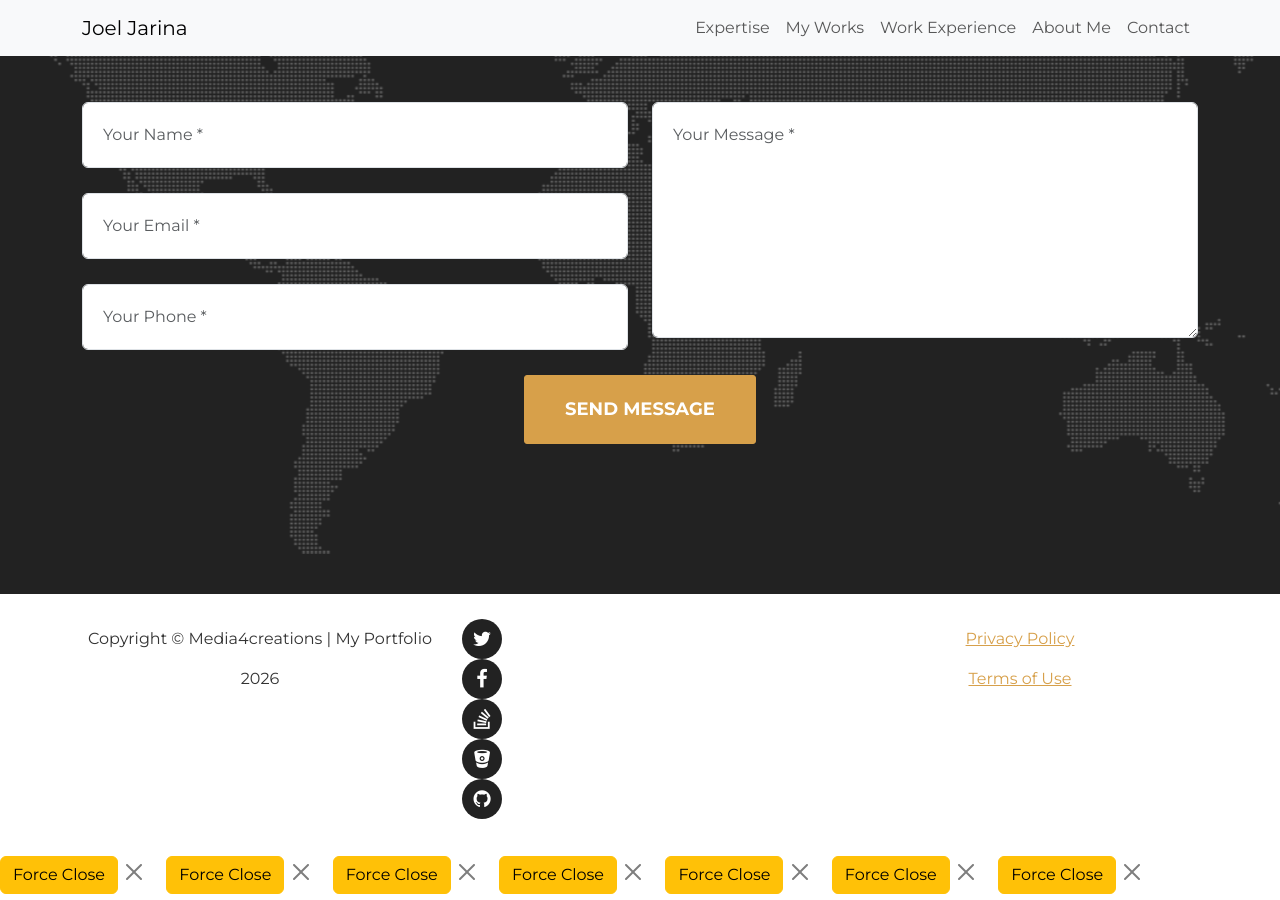
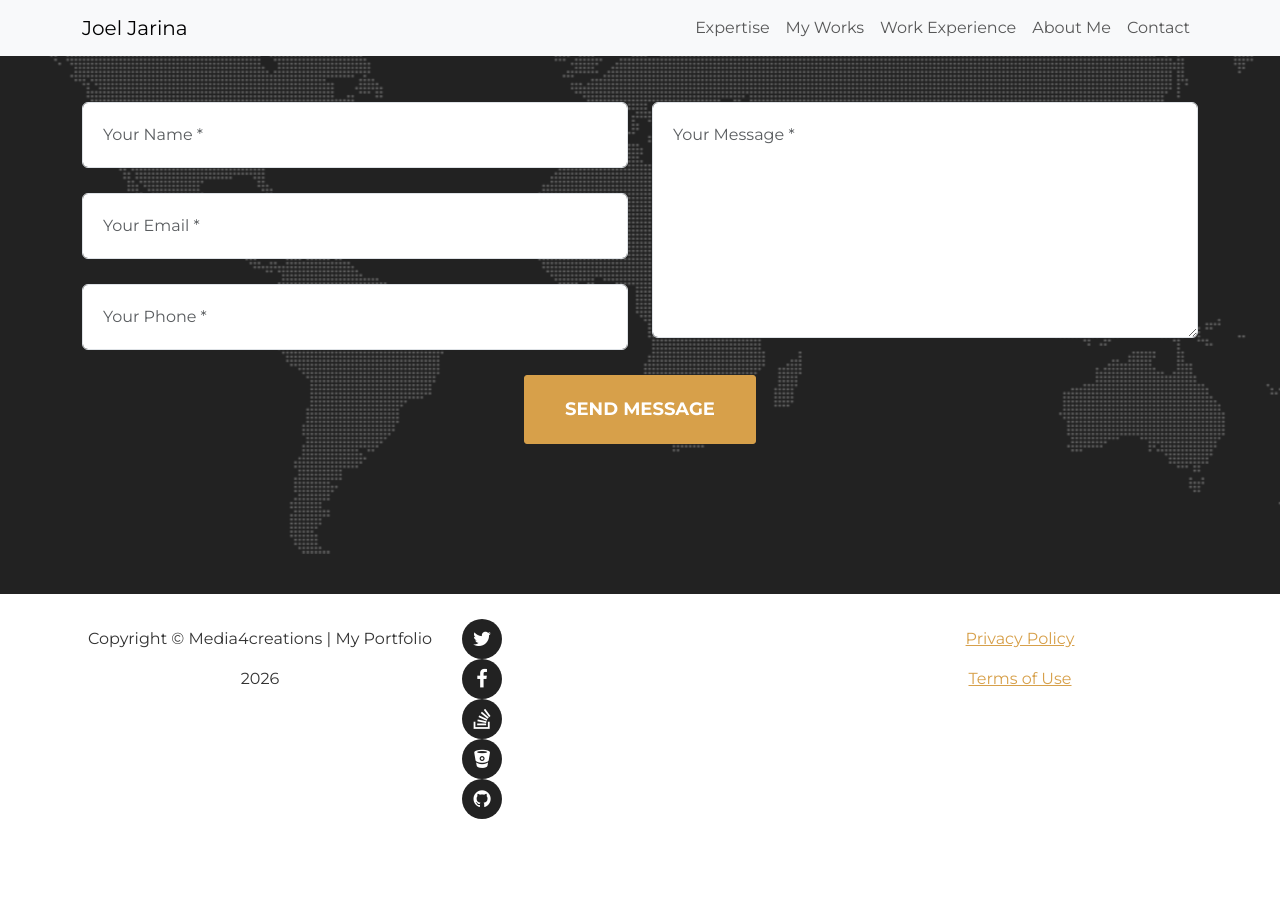
Before and after one commit to media4creations/aboutme, a Jekyll site: the page built from index.html, in a window 1280 px wide and 900 px high, scrolled down 7084 px. Built offline with Jekyll 4.4.1, drawn with Linux system fonts in a browser that asks for light colours; some web fonts are replaced; after the commit the page ends 7928 px from its top, so only the background shows below that.

Commit message:
Update modals.html

```diff
--- a/_includes/modals.html
+++ b/_includes/modals.html
@@ -1,27 +1,16 @@
 {% for post in site.posts %}
 {% assign project = site.data.projects.projects | where: "id", post.modal-id | first %}
-<!-- Close Button -->
-      <button class="btn btn-warning js-force-close">
-        Force Close
-      </button>
 
-      <button type="button" class="btn-close ms-auto m-3" data-bs-dismiss="modal"></button>
 {% if project %}
 <div class="modal fade" id="portfolioModal{{ post.modal-id }}" tabindex="-1" aria-hidden="true">
-
-
   <div class="modal-dialog modal-lg modal-dialog-centered">
     <div class="modal-content">
-
-
-
+      <!-- Close Button -->
+      <button type="button" class="btn-close ms-auto m-3" data-bs-dismiss="modal"></button>
       <div class="modal-body">
-
         <h3 class="text-center mb-4">{{ project.title }}</h3>
-
         <!-- Carousel -->
         <div id="carousel{{ post.modal-id }}" class="carousel slide" data-bs-ride="carousel">
-
           <!-- Indicators -->
           <div class="carousel-indicators">
             {% for img in project.images %}
@@ -33,7 +22,6 @@
             </button>
             {% endfor %}
           </div>
-
           <!-- Slides -->
           <div class="carousel-inner">
             {% for img in project.images %}
@@ -47,23 +35,19 @@
             </div>
             {% endfor %}
           </div>
-
           <!-- Controls -->
           <button class="carousel-control-prev" type="button"
             data-bs-target="#carousel{{ post.modal-id }}"
             data-bs-slide="prev">
             <span class="carousel-control-prev-icon"></span>
           </button>
-
           <button class="carousel-control-next" type="button"
             data-bs-target="#carousel{{ post.modal-id }}"
             data-bs-slide="next">
             <span class="carousel-control-next-icon"></span>
           </button>
-
         </div>
         <!-- /Carousel -->
-
       </div>
     </div>
   </div>
```
